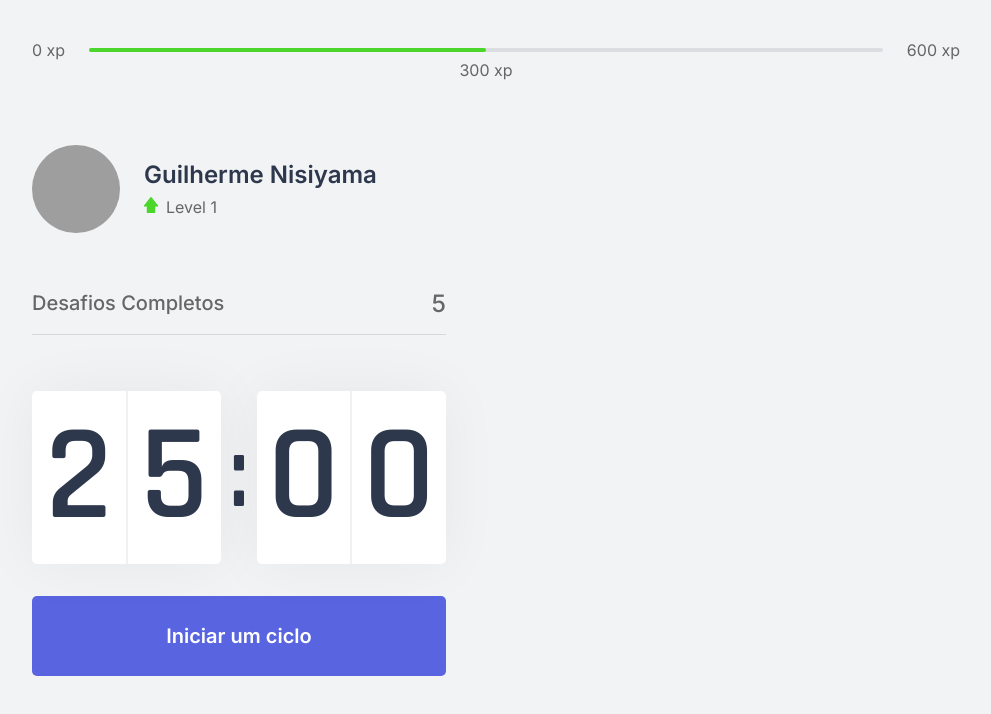
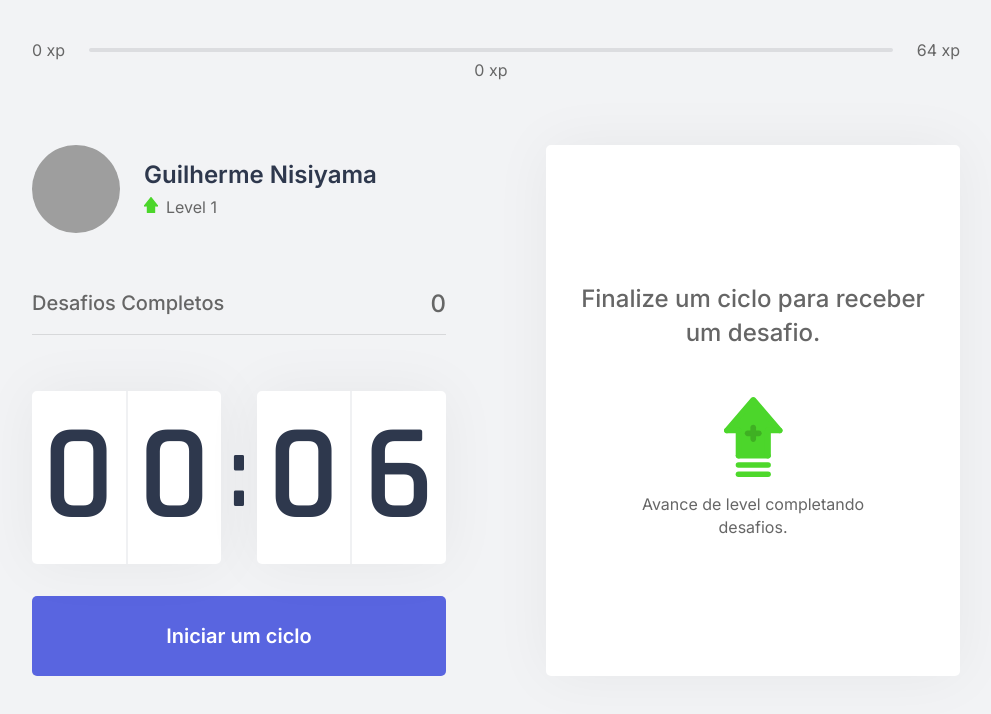
Before and after one commit to nisiybr/moveit-next, a Next.js app: page / in a window 1280 px wide. Shown: the top 714 px of the page, without its empty margins (144-1135 px from the left). Built offline with nearby package versions, Linux system fonts and the light colour scheme; grey boxes are pictures that could not be loaded.

Commit message:
ContextAPI de Challenges

```diff
--- /dev/null
+++ b/challenges.json
@@ -0,0 +1,62 @@
+[
+  {
+    "type": "body",
+    "description": "Estique um de seus braços com a palma da mão virada para frente e puxe os dedos para cima por 10 segundos por mão.",
+    "amount": 80
+  },
+  {
+    "type": "body",
+    "description": "Estique seu braço contra o peito e puxe-o utilizando o outro braço por 10 segundos por braço.",
+    "amount": 60
+  },
+  {
+    "type": "body",
+    "description": "Puxe seu pescoço com a ajuda da mão para a direita e para a esquerda, permanecendo na posição por alguns segundos.",
+    "amount": 70
+  },
+  {
+    "type": "body",
+    "description": "Com as duas mãos na parte de trás da cabeça, leve-a para baixo, alongando a parte de trás da região.",
+    "amount": 60
+  },
+  {
+    "type": "body",
+    "description": "Cruze as pernas e desça com as mãos esticadas em direção ao chão. Repita o movimento com a outra perna na frente.",
+    "amount": 100
+  },
+  {
+    "type": "body",
+    "description": "Sentado, abra as pernas e tente encostar as palmas das mãos no chão, repita 3 vezes por 5 segundos.",
+    "amount": 80
+  },
+  {
+    "type": "body",
+    "description": "Puxe o joelho de encontro ao peito e segure, troque de perna após 10 segundos.",
+    "amount": 50
+  },
+  {
+    "type": "body",
+    "description": "Sentado, cruze uma perna e incline seu tronco à frente, troque de perna após 10 segundos.",
+    "amount": 80
+  },
+  {
+    "type": "eye",
+    "description": "Sentado, feche os olhos e cubra-os com as palmas da mão durante 2 minutos, depois abra normalmente.",
+    "amount": 90
+  },
+  {
+    "type": "eye",
+    "description": "Em algum ambiente aberto, olhe o mais longe que puder em quatro direções por 3s, mexa apenas os olhos. Repita 3 vezes.",
+    "amount": 140
+  },
+  {
+    "type": "eye",
+    "description": "Usando os polegares, massage a área abaixo das sobrancelhas em movimentos circulares por 15 segundos.",
+    "amount": 70
+  },
+  {
+    "type": "body",
+    "description": "Em pé, gire a cintura o máximo que puder para a esquerda, segure por cinco segundos. Repita para a direita.",
+    "amount": 90
+  }
+]
--- /dev/null
+++ b/src/components/ChallengeBox.tsx
@@ -0,0 +1,45 @@
+import { useContext } from 'react';
+import { ChallengesContext } from '../contexts/ChallengesContext';
+import styles from '../styles/components/ChallengeBox.module.css'
+
+export default function ChallengeBox() {
+
+  const {activeChallenge, resetChallenge} = useContext(ChallengesContext);
+
+
+  return(
+    <div className={styles.challengeBoxContainer}>
+      {activeChallenge ? (
+        <div className={styles.challengeActive}>
+          <header>Ganhe {activeChallenge.amount} xp</header>
+          <main>
+            <img src={`icons/${activeChallenge.type}.svg`} />
+            <strong>Novo Desafio</strong>
+            <p>{activeChallenge.description}</p>
+          </main>
+          <footer>
+            <button
+              type="button"
+              className={styles.challengeFailedButton}
+              onClick={resetChallenge}
+            >Falhei
+            </button>
+            <button
+              type="button"
+              className={styles.challengeSucceededButton}
+            >Completei
+            </button>
+          </footer>
+        </div>
+      ): (
+          <div className={styles.challengeNotActive}>
+          <strong>Finalize um ciclo para receber um desafio.</strong>
+          <p>
+            <img src="icons/level-up.svg" alt="Level Up"></img>
+            Avance de level completando desafios.
+          </p>
+          </div>
+      )}
+    </div>
+  )
+}
--- a/src/components/CompletedChallenges.tsx
+++ b/src/components/CompletedChallenges.tsx
@@ -1,10 +1,14 @@
+import { useContext } from 'react';
+import { ChallengesContext } from '../contexts/ChallengesContext';
 import styles from '../styles/components/CompletedChallenges.module.css'
 
+
 export default function  CompletedChallenges() {
+  const {challengesCompleted} = useContext(ChallengesContext);
   return(
     <div className={styles.completedChallengesContainer}>
       <span>Desafios Completos</span>
-      <span>5</span>
+      <span>{challengesCompleted}</span>
     </div>
   )
 }
--- a/src/components/Countdown.tsx
+++ b/src/components/Countdown.tsx
@@ -1,9 +1,13 @@
-import { useEffect, useState } from 'react';
+import { useContext, useEffect, useState } from 'react';
+import { ChallengesContext } from '../contexts/ChallengesContext';
 import styles from '../styles/components/Countdown.module.css';
 
+let countdownTimeout: NodeJS.Timeout;
+
 export default function Countdown() {
-  const [time, setTime] =  useState(25*60);
-  const [active, setActive] = useState(false);
+  const [time, setTime] =  useState(0.1*60);
+  const [isActive, setIsActive] = useState(false);
+  const [hasFinished, setHasFinished] = useState(false);
 
   const minutes = Math.floor(time/60);
   const seconds = time % 60;
@@ -11,17 +15,28 @@ export default function Countdown() {
   const [minuteLeft, minuteRight] = String(minutes).padStart(2, '0').split('')
   const [secondsLeft, secondsRight] = String(seconds).padStart(2, '0').split('')
 
+  const  { startNewChallenge } = useContext(ChallengesContext);
+
   function startCountdown(){
-    setActive(true);
+    setIsActive(true);
+  }
+  function resetCountdown(){
+    clearTimeout(countdownTimeout);
+    setIsActive(false);
+    setTime(0.1*60);
   }
 
   useEffect(()=>{
-    if(active && time > 0) {
-      setTimeout(() => {
+    if(isActive && time > 0) {
+      countdownTimeout = setTimeout(() => {
         setTime(time - 1)
       }, 1000)
+    } else if(isActive && time === 0) {
+      setHasFinished(true);
+      setIsActive(false);
+      startNewChallenge();
     }
-  },[active, time])
+  },[isActive, time])
 
 
   return (
@@ -38,11 +53,30 @@ export default function Countdown() {
         </div>
       </div>
 
-      <button
-        type="button"
+      {hasFinished ? (
+        <button
+        disabled
         className={styles.countdownButton}
-        onClick={startCountdown}
-      >Iniciar um ciclo</button>
+      >Ciclo Finalizado</button>
+      ): (
+        <>
+          { isActive ? (
+            <button
+            type="button"
+            className={`${styles.countdownButton} ${styles.countdownButtonActive}`}
+            onClick={resetCountdown}
+          >Abandonar Ciclo</button>
+          ): (
+            <button
+            type="button"
+            className={styles.countdownButton}
+            onClick={startCountdown}
+          >Iniciar um ciclo</button>
+          )}
+        </>
+      )}
+
+
     </div>
   );
 }
--- a/src/components/ExperienceBar.tsx
+++ b/src/components/ExperienceBar.tsx
@@ -1,14 +1,21 @@
+import { useContext } from 'react';
+import { ChallengesContext } from '../contexts/ChallengesContext';
 import styles from '../styles/components/ExperienceBar.module.css';
 
 export default function ExperienceBar() {
+
+  const {currentExperience,experienceToNextLevel} = useContext(ChallengesContext);
+
+  const percentToNextLevel = Math.round(currentExperience * 100)/experienceToNextLevel;
+
   return (
     <header className={styles.experienceBar}>
         <span>0 xp</span>
         <div>
-          <div style={{width: '50%'}}></div>
-          <span className={styles.currentExperience} style={{left: '50%'}}>300 xp</span>
+          <div style={{width: `${percentToNextLevel}%`}}></div>
+          <span className={styles.currentExperience} style={{left: '50%'}}>{currentExperience} xp</span>
         </div>
-        <span>600 xp</span>
+        <span>{experienceToNextLevel} xp</span>
     </header>
   )
 }
--- /dev/null
+++ b/src/contexts/ChallengesContext.tsx
@@ -0,0 +1,68 @@
+import {createContext, useState, ReactNode} from 'react';
+import challenges from '../../challenges.json';
+
+interface Challenge {
+  type: 'body' | 'eye';
+  description: string;
+  amount: number;
+}
+
+
+interface ChallengesContextData {
+  level: number;
+  currentExperience: number;
+  challengesCompleted: number;
+  activeChallenge: Challenge;
+  experienceToNextLevel: number;
+  levelUp: () => void;
+  startNewChallenge: () => void;
+  resetChallenge: () => void;
+}
+
+interface ChallengesProviderProps {
+  children: ReactNode;
+}
+
+export const ChallengesContext = createContext({} as ChallengesContextData)
+
+
+export function ChallengesProvider({children}: ChallengesProviderProps) {
+  const [level, setLevel] = useState(1);
+  const [currentExperience, setCurrentExperience] = useState(0);
+  const [challengesCompleted, setChallengesCompleted] = useState(0);
+  const [activeChallenge, setActiveChallenge] = useState(null);
+
+  const experienceToNextLevel = Math.pow((level+1) * 4, 2);
+
+  function levelUp() {
+    setLevel(level+1);
+  }
+
+  function startNewChallenge(){
+    const ramdomChallengeIndex = Math.floor(Math.random() * challenges.length);
+    const challenge = challenges[ramdomChallengeIndex];
+    setActiveChallenge(challenge);
+  }
+
+  function resetChallenge() {
+    setActiveChallenge(null)
+  }
+
+  return (
+    <ChallengesContext.Provider
+    value={{
+      level,
+      currentExperience,
+      challengesCompleted,
+      activeChallenge,
+      experienceToNextLevel,
+      levelUp,
+      startNewChallenge,
+      resetChallenge,
+
+      }}
+    >
+      {children}
+    </ChallengesContext.Provider>
+  );
+};
--- a/src/pages/_app.tsx
+++ b/src/pages/_app.tsx
@@ -1,7 +1,14 @@
 import '../styles/global.css'
 
+import {ChallengesProvider} from '../../src/contexts/ChallengesContext'
 function MyApp({ Component, pageProps }) {
-  return <Component {...pageProps} />
+
+
+  return (
+      <ChallengesProvider>
+        <Component {...pageProps} />
+      </ChallengesProvider>
+    )
 }
 
 export default MyApp
--- a/src/pages/index.tsx
+++ b/src/pages/index.tsx
@@ -2,6 +2,7 @@ import CompletedChallenges from '../components/CompletedChallenges';
 import ExperienceBar from '../components/ExperienceBar';
 import Profile from '../components/Profile';
 import Countdown from '../components/Countdown';
+import ChallengeBox from '../components/ChallengeBox';
 
 import styles from '../styles/pages/Home.module.css';
 
@@ -26,7 +27,7 @@ export default function Home() {
           <Countdown />
         </div>
         <div>
-
+          <ChallengeBox />
         </div>
 
 
--- /dev/null
+++ b/src/styles/components/ChallengeBox.module.css
@@ -0,0 +1,101 @@
+.challengeBoxContainer {
+  height: 100%;
+
+  background: var(--white);
+  border-radius: 5px;
+  box-shadow: 0 0 60px rgba(0,0,0,0.05);
+  padding: 1.5rem 2rem;
+
+  display: flex;
+  flex-direction: column;
+  align-items: center;
+  justify-content: center;
+
+  text-align: center;
+}
+
+.challengeNotActive {
+  display: flex;
+  flex-direction: column;
+  align-items: center;
+}
+.challengeNotActive strong {
+  font-size: 1.5rem;
+  font-weight: 500;
+  line-height: 1.4;
+}
+.challengeNotActive p {
+  display: flex;
+  flex-direction: column;
+  align-items: center;
+  line-height: 1.4;
+  max-width: 70%;
+  margin-top: 3rem;
+}
+.challengeNotActive p img {
+  margin-bottom: 1rem;
+}
+.challengeActive {
+  height: 100%;
+  display: flex;
+  flex-direction: column;
+
+}
+
+.challengeActive header {
+  color: var(--blue);
+  font-weight: 600;
+  font-size: 1.25rem;
+  padding: 0 2rem 1.5rem;
+  border-bottom: 1px solid var(--gray-line);
+}
+.challengeActive main {
+  flex: 1;
+  display: flex;
+  flex-direction: column;
+  align-items: center;
+  justify-content: center;
+}
+.challengeActive main strong {
+  font-size: 2rem;
+  font-weight: 600;
+  color: var(--title);
+  margin: 1.5rem 0 1rem;
+}
+.challengeActive main p {
+  line-height: 1.5;
+}
+
+.challengeActive footer {
+  display: grid;
+  grid-template-columns: 1fr 1fr;
+  gap: 1rem;
+
+}
+.challengeActive footer button {
+  height: 3rem;
+  display: flex;
+  align-items: center;
+  justify-content: center;
+  border: 0;
+
+  border-radius: 5px;
+
+  color: var(--white);
+
+  font-size: 1rem;
+  font-weight: 600;
+
+  transition: filter 0.2s;
+}
+
+.challengeActive footer button.challengeFailedButton {
+  background: var(--red);
+}
+
+.challengeActive footer button.challengeSucceededButton {
+  background: var(--green);
+}
+.challengeActive footer button:hover {
+  filter: brightness(0.9);
+}
--- a/src/styles/components/Countdown.module.css
+++ b/src/styles/components/Countdown.module.css
@@ -57,7 +57,20 @@
 
   transition: background-color 0.2s;
 }
-.countdownButton:hover {
+.countdownButton:not(:disabled):hover {
   background: var(--blue-dark);
-
 }
+.countdownButtonActive {
+  background: var(--white);
+  color: var(--title);
+  border: 0;
+}
+.countdownButtonActive:not(:disabled):hover {
+  background-color: var(--red);
+  color: var(--white);
+}
+.countdownButton:disabled{
+  background: var(--white);
+  background: var(--text);
+  cursor: not-allowed;
+}
```
